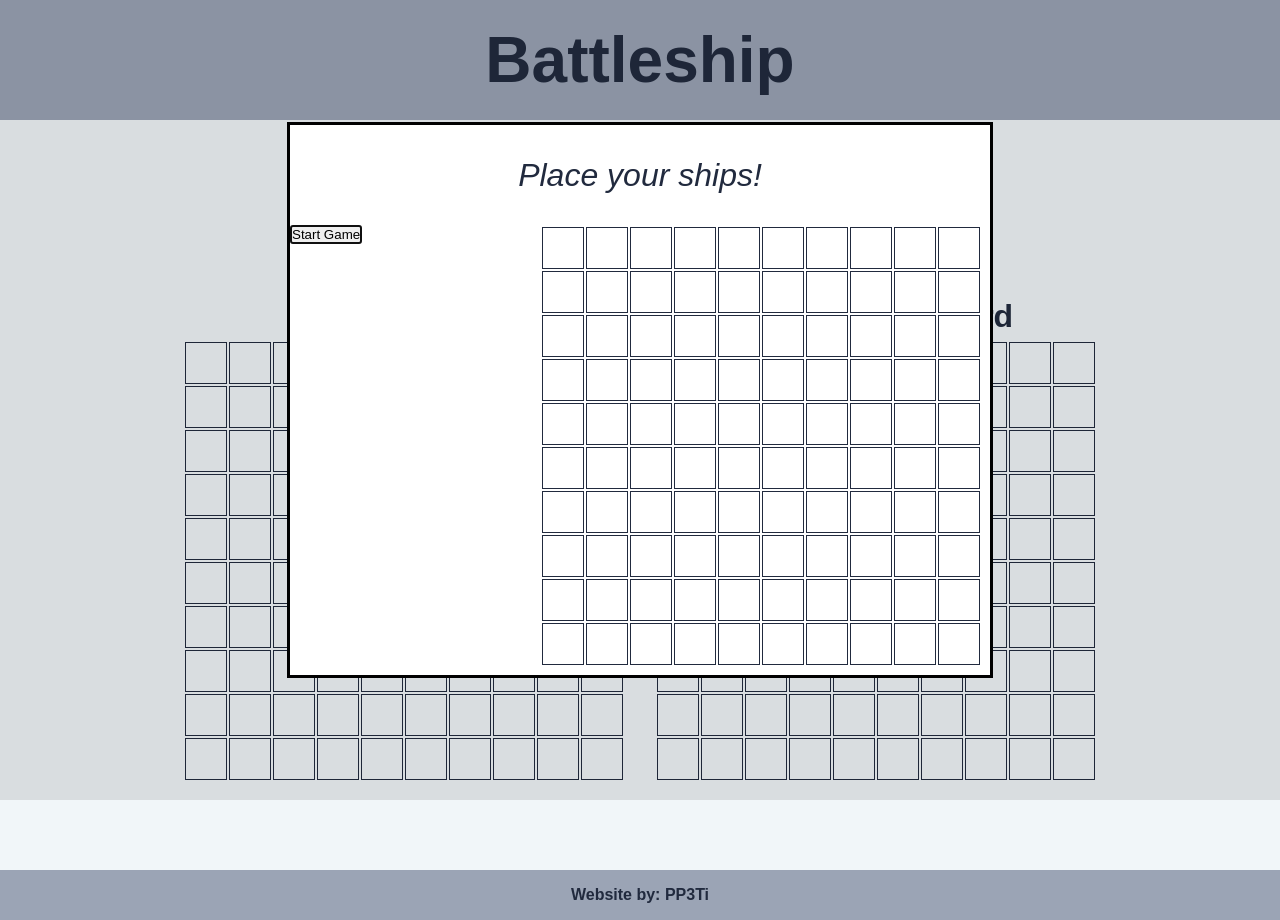
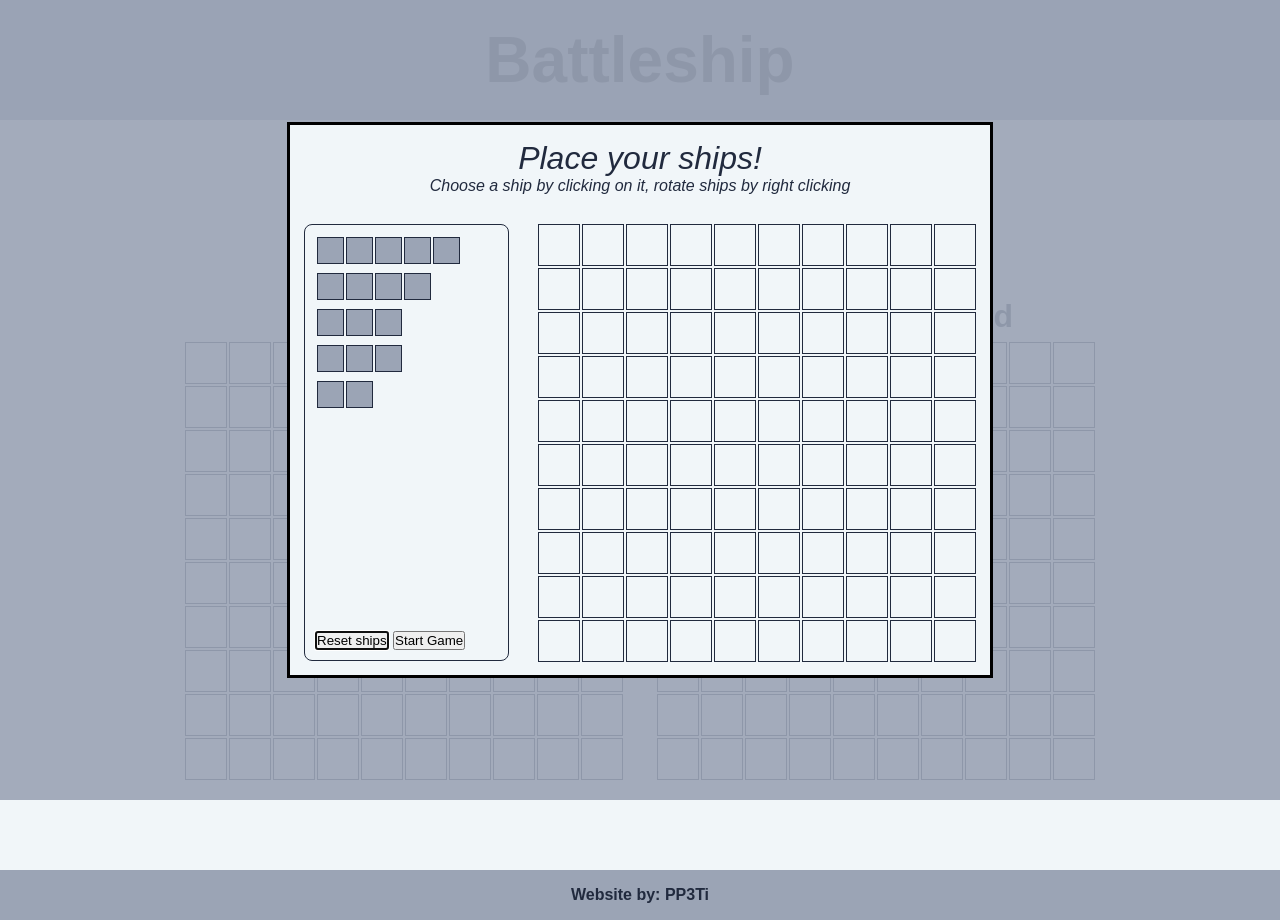
Before and after one commit to PP3Ti/odin_battleship, a website built with webpack: page dist/index.html in a window 1280 px wide. Built offline with nearby package versions, Linux system fonts and the light colour scheme.

Commit message:
build UI

```diff
--- a/src/index.js
+++ b/src/index.js
@@ -4,9 +4,84 @@ import Gameboard from './scripts/Gameboard'
 import Player from './scripts/Player'
 import { Pregame, Aftergame, turn } from './scripts/GameController'
 
-const dialog = document.querySelector('dialog')
+const setup = (() => {
+  const pregame = Pregame
+  const ai = pregame.ai
+  const player = pregame.player
 
-dialog.showModal()
-dialog.addEventListener('click', () => {
-  dialog.close()
-})
+  return {
+    ai,
+    player
+  }
+})()
+
+const DOMelements = (() => {
+
+  const startDialog = document.querySelector('.start')
+
+  const carrier = document.getElementById('carrier')
+  const battleship = document.getElementById('battlehip')
+  const cruiser = document.getElementById('cruiser')
+  const submarine = document.getElementById('submarine')
+  const destroyer = document.getElementById('destroyer')
+  const startScreenShips = document.querySelectorAll('.ship')
+
+  const startBoard = document.querySelector('.playerBoardStart')
+  const startBoardSquares = startBoard.querySelectorAll('td')
+
+  return {
+    startDialog,
+    carrier,
+    battleship,
+    cruiser,
+    submarine,
+    destroyer,
+    startBoardSquares,
+    startScreenShips
+  }
+})()
+
+DOMelements.startDialog.showModal()
+
+const DOMmethodsForStartScreen = (() => {
+  let currentShip = null
+
+  const ships = Array.from(DOMelements.startScreenShips)
+  ships.forEach(ship => {
+    ship.addEventListener('click', (e) => {
+      currentShip = e.target.parentElement.parentElement.parentElement.id
+      console.log(currentShip)
+    })
+  })
+
+
+  let coords = []
+  for (let y = 10; y > 0; y--) {
+    for (let x = 1; x < 11; x++) {
+      coords.push([x, y])
+    }
+  }
+  let startBoardSquaresArray = Array.from(DOMelements.startBoardSquares)
+  for (let i = 0; i < startBoardSquaresArray.length; i++) {
+    startBoardSquaresArray[i].setAttribute('id', coords[0])
+    coords.splice(0, 1)
+  }
+  const startBoardSquareEventListener = (e) => {
+    const input = e.target.id.split(',')
+    for (let i = 0; i < input.length; i++) {
+      input[i] = Number(input[i])
+    }
+    switch (currentShip) {
+      case 'carrier':
+        console.log(input)
+        setup.player.placeShip(setup.player.ships[0], input)
+        console.log(setup.player.placeShip(setup.player.ships[0], input))
+        break
+    }
+  }
+  for (let i = 0; i < startBoardSquaresArray.length; i++) {
+    startBoardSquaresArray[i].addEventListener('click', startBoardSquareEventListener)
+  }
+
+
+})()
--- a/src/scripts/GameController.js
+++ b/src/scripts/GameController.js
@@ -34,4 +34,4 @@ const turn = ([x, y]) => {
 
 }
 
-export default { Pregame, Aftergame, turn }
+export { Pregame, Aftergame, turn }
--- a/src/styles.sass
+++ b/src/styles.sass
@@ -38,6 +38,9 @@ main
   font-size: 3rem
   font-style: italic
 
+.start::backdrop
+  background: rgba($darkbg, 0.9)
+
 .start
   top: 50%
   left: 50%
@@ -45,21 +48,49 @@ main
   height: 550px
   width: 700px
 
-  display: grid
-  grid-template: 100px / 250px 1fr
+  .startWrapper
+    height: 100%
+    width: 100%
+    display: grid
+    grid-template-rows: 85px 1fr
+    grid-template-columns: 2fr 4fr
+    background: $bgcolor
 
   .instruction
-    display: grid
-    place-items: center
+    display: flex
+    flex-direction: column
+    justify-content: center
+    align-items: center
     grid-column: span 2
     font-size: 2rem
     font-style: italic
     color: $darktext
 
+  .leftContainer
+    display: flex
+    flex-direction: column
+    justify-content: space-between
+    border: 1px solid $darktext
+    border-radius: 8px
+    margin: 14px
+    padding: 10px
 
+    .ship
+      margin-bottom: 5px
+      td
+        width: 25px
+        height: 25px
+        border: 1px solid $darktext
+      tr
+        background: $darkbg
+      tr:hover
+        box-shadow: 0 0 5px $darkbg
 
+  .playerBoardStart
+    margin: 10px
+    place-self: center
 
-.boards, .playerBoard
+.boards, .playerBoard, .playerBoardStart
   display: flex
   gap: 30px
   th
```
Also changed, not shown: dist/bundle.js, dist/index.html.
